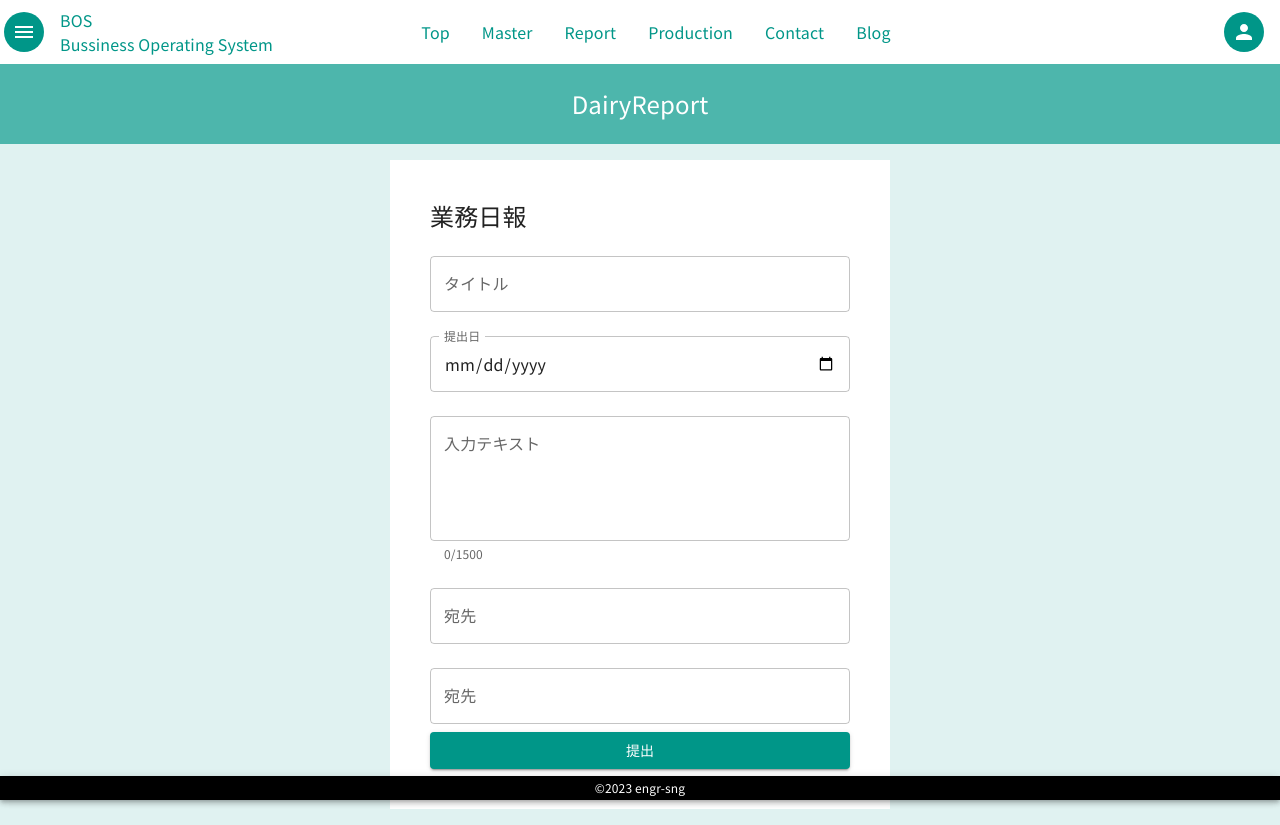
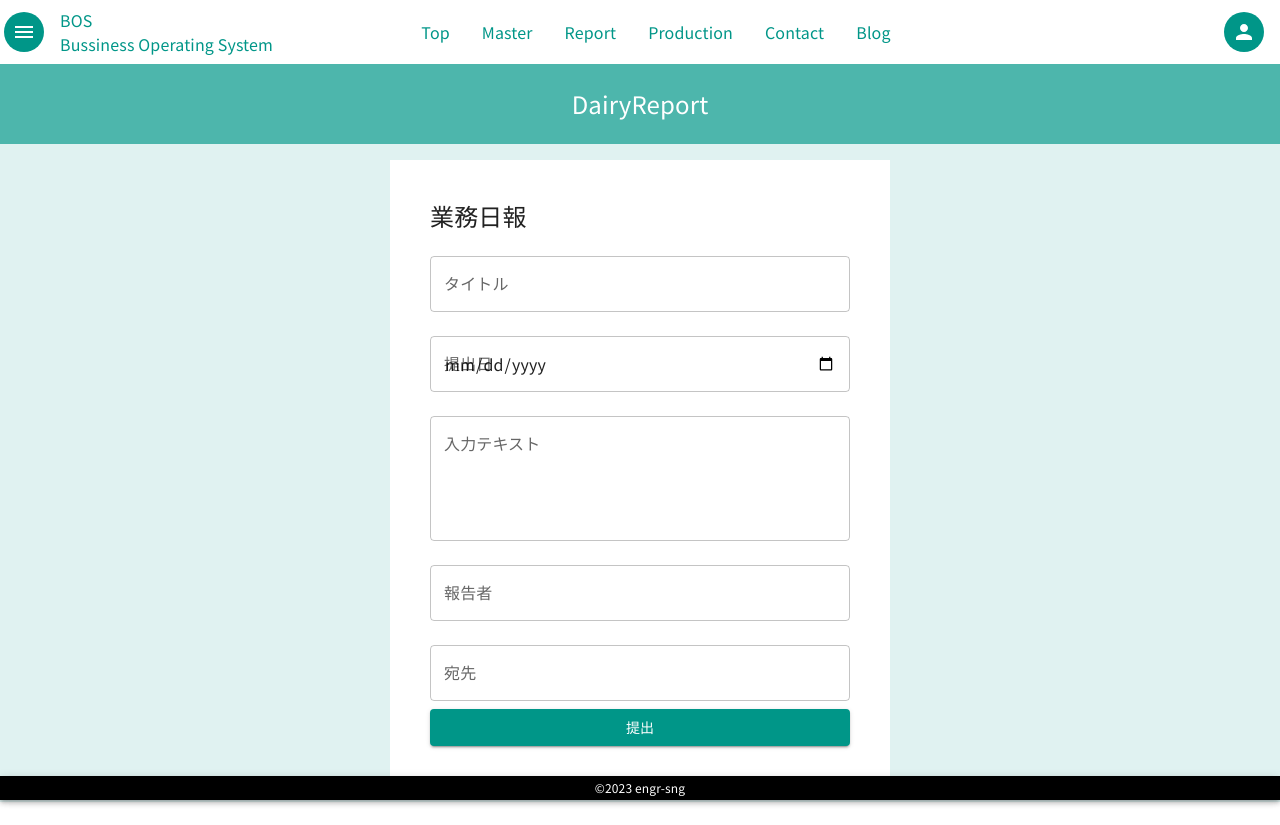
Before and after one commit to matsubarashoki/BOS, a React (Vite) app: page /report/dairyReport in a window 1280 px wide. After the commit the page ends 802 px from the top, so only its background shows below. Built offline with nearby package versions, Linux system fonts and the light colour scheme.

Commit message:
refacter reports

```diff
--- a/src/components/Master/Report/DairyReport.tsx
+++ b/src/components/Master/Report/DairyReport.tsx
@@ -1,8 +1,60 @@
-import ReportFormBase from "./ReportFormBase";
+import { zodResolver } from "@hookform/resolvers/zod";
+import { Box, Container } from "@mui/material";
+import { useForm } from "react-hook-form";
+import { reportDefoValue } from "../../../utils/initialValues/initialValues";
+import {
+  ReportFormSchema,
+  reportFormSchemas,
+} from "../../../utils/zodSchema/reportForm";
+import ReportForm from "./ReportForm";
 
 const DairyReport = () => {
   const formTitle = "業務日報";
-  return <ReportFormBase formTitle={formTitle} />;
+  const {
+    handleSubmit,
+    control,
+    formState: { errors },
+  } = useForm<ReportFormSchema>({
+    resolver: zodResolver(reportFormSchemas.DairyReport),
+    defaultValues: reportDefoValue,
+  });
+
+  const onSubmit = (data: ReportFormSchema) => {
+    console.log("フォームデータ:", data);
+  };
+
+  const fields = [
+    { name: "title", label: "タイトル" },
+    { name: "submissionDate", label: "提出日", type: "date" },
+    { name: "content", label: "入力テキスト", multiline: true, rows: 4 },
+    { name: "reporter", label: "報告者" },
+    { name: "recipient", label: "宛先" },
+  ];
+
+  return (
+    <Container sx={{ paddingY: 2 }}>
+      <Box
+        display={"flex"}
+        justifyContent={"center"}
+        sx={{
+          width: "80%",
+          maxWidth: 500,
+          margin: "0 auto",
+          padding: 2,
+          bgcolor: "#fff",
+        }}
+      >
+        <ReportForm
+          formTitle={formTitle}
+          fields={fields}
+          control={control}
+          errors={errors}
+          submit={onSubmit}
+          handleSubmit={handleSubmit}
+        />
+      </Box>
+    </Container>
+  );
 };
 
 export default DairyReport;
--- a/src/components/Master/Report/ReportForm.tsx
+++ b/src/components/Master/Report/ReportForm.tsx
@@ -1,131 +1,67 @@
-import { zodResolver } from "@hookform/resolvers/zod";
 import { Box, Button, TextField, Typography } from "@mui/material";
 import React from "react";
-import { Controller, useForm } from "react-hook-form";
-import { reportDefoValue } from "../../../utils/initialValues/initialValues";
 import {
-  reportFormSchema,
-  ReportFormSchema,
-} from "../../../utils/zodSchema/reportForm";
+  Control,
+  Controller,
+  FieldErrors,
+  UseFormHandleSubmit,
+} from "react-hook-form";
+import { ReportFormSchema } from "../../../utils/zodSchema/reportForm";
 
 interface ReportFormProps {
   formTitle: string;
+  fields: {
+    name: keyof ReportFormSchema;
+    label: string;
+    type?: string;
+    multiline?: boolean;
+    rows?: number;
+  }[];
+  control: Control<ReportFormSchema>;
+  errors: FieldErrors<ReportFormSchema>;
+  submit: (data: ReportFormSchema) => void;
+  handleSubmit: UseFormHandleSubmit<ReportFormSchema>;
 }
 
-const ReportForm: React.FC<ReportFormProps> = ({ formTitle }) => {
-  const {
+const ReportForm: React.FC<ReportFormProps> = ({
+  formTitle,
+  fields,
+  control,
+  errors,
+  submit,
   handleSubmit,
-    control,
-    formState: { errors },
-  } = useForm<ReportFormSchema>({
-    resolver: zodResolver(reportFormSchema),
-    defaultValues: reportDefoValue,
-  });
-
-  const onSubmit = (data: ReportFormSchema) => {
-    console.log("フォームデータ:", data);
-  };
-
+}) => {
   return (
     <Box
       component="form"
-      onSubmit={handleSubmit(onSubmit)}
+      onSubmit={handleSubmit(submit)}
       sx={{ p: 3, maxWidth: 600, mx: "auto" }}
     >
       <Typography variant="h5" gutterBottom>
         {formTitle}
       </Typography>
 
-      {/* タイトル入力欄 */}
+      {fields.map((field) => (
         <Controller
-        name="title"
+          key={field.name}
+          name={field.name}
           control={control}
-        render={({ field }) => (
+          render={({ field: controllerField }) => (
             <TextField
-            {...field}
-            label="タイトル"
+              {...controllerField}
+              label={field.label}
+              type={field.type || "text"}
               variant="outlined"
               fullWidth
               margin="normal"
-            error={!!errors.title}
-            helperText={errors.title?.message}
+              multiline={field.multiline || false}
+              rows={field.rows || 1}
+              error={!!errors[field.name]}
+              helperText={errors[field.name]?.message}
             />
           )}
         />
-
-      {/* 提出日 */}
-      <Controller
-        name="submissionDate"
-        control={control}
-        render={({ field }) => (
-          <TextField
-            {...field}
-            label="提出日"
-            type="date"
-            variant="outlined"
-            fullWidth
-            margin="normal"
-            InputLabelProps={{ shrink: true }}
-            error={!!errors.submissionDate}
-            helperText={errors.submissionDate?.message}
-          />
-        )}
-      />
-
-      {/* 入力テキストエリア欄 */}
-      <Controller
-        name="content"
-        control={control}
-        render={({ field }) => (
-          <TextField
-            {...field}
-            label="入力テキスト"
-            variant="outlined"
-            fullWidth
-            margin="normal"
-            multiline
-            rows={4}
-            error={!!errors.content}
-            helperText={errors.content?.message || `${field.value.length}/1500`}
-            inputProps={{ maxLength: 1500 }}
-          />
-        )}
-      />
-
-      {/* 宛先入力欄 */}
-      <Controller
-        name="reporter"
-        control={control}
-        render={({ field }) => (
-          <TextField
-            {...field}
-            label="宛先"
-            variant="outlined"
-            fullWidth
-            margin="normal"
-            error={!!errors.reporter}
-            helperText={errors.reporter?.message}
-          />
-        )}
-      />
-
-      {/* 宛先入力欄 */}
-      <Controller
-        name="recipient"
-        control={control}
-        render={({ field }) => (
-          <TextField
-            {...field}
-            label="宛先"
-            variant="outlined"
-            fullWidth
-            margin="normal"
-            error={!!errors.recipient}
-            helperText={errors.recipient?.message}
-          />
-        )}
-      />
-
+      ))}
       <Button type="submit" variant="contained" color="primary" fullWidth>
         提出
       </Button>
--- a/src/components/Master/Report/ReportFormBase.tsx
+++ /dev/null
@@ -1,28 +0,0 @@
-import { Box, Container } from "@mui/material";
-import ReportForm from "./ReportForm";
-
-interface ReportFormProps {
-  formTitle: string;
-}
-
-const ReportFormBase: React.FC<ReportFormProps> = ({ formTitle }) => {
-  return (
-    <Container sx={{ paddingY: 2 }}>
-      <Box
-        display={"flex"}
-        justifyContent={"center"}
-        sx={{
-          width: "80%", // Boxの幅をContainerの80%に設定
-          maxWidth: 500, // 必要に応じて最大幅を指定
-          margin: "0 auto", // 中央揃え
-          padding: 2, // 内側の余白
-          bgcolor: "#fff",
-        }}
-      >
-        <ReportForm formTitle={formTitle} />
-      </Box>
-    </Container>
-  );
-};
-
-export default ReportFormBase;
--- a/src/utils/zodSchema/reportForm.ts
+++ b/src/utils/zodSchema/reportForm.ts
@@ -1,6 +1,7 @@
 import { z } from "zod";
 
-export const reportFormSchema = z.object({
+// レポートの基本スキーマ
+const baseReportFormSchema = z.object({
   reportId: z.string().nullable().optional(),
   title: z.string().min(1, { message: "タイトルは必須です" }),
   submissionDate: z.date(),
@@ -12,4 +13,14 @@ export const reportFormSchema = z.object({
   recipient: z.string().min(1, { message: "報告先は必須です" }),
 });
 
-export type ReportFormSchema = z.infer<typeof reportFormSchema>;
+// DairyReport用の拡張スキーマ（必要に応じて他のレポート用に追加）
+const dairyReportSchema = baseReportFormSchema.extend({
+  // DairyReportに特有のフィールドがある場合はここに追加
+});
+
+export const reportFormSchemas = {
+  DairyReport: dairyReportSchema,
+  // 他のレポート用のスキーマが必要な場合はここに追加
+};
+
+export type ReportFormSchema = z.infer<typeof dairyReportSchema>;
```
Lines whose indentation alone changed are shown as unchanged.
